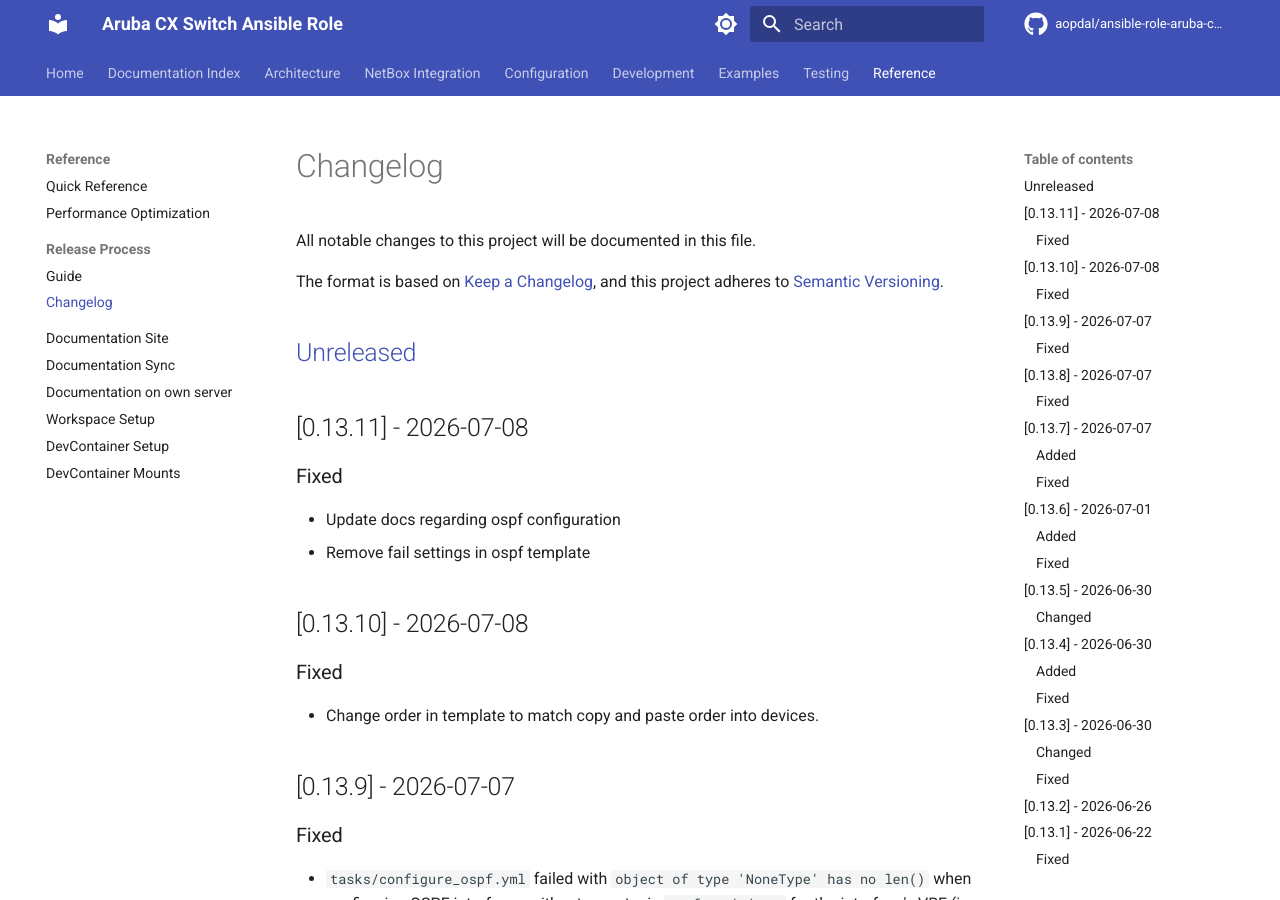
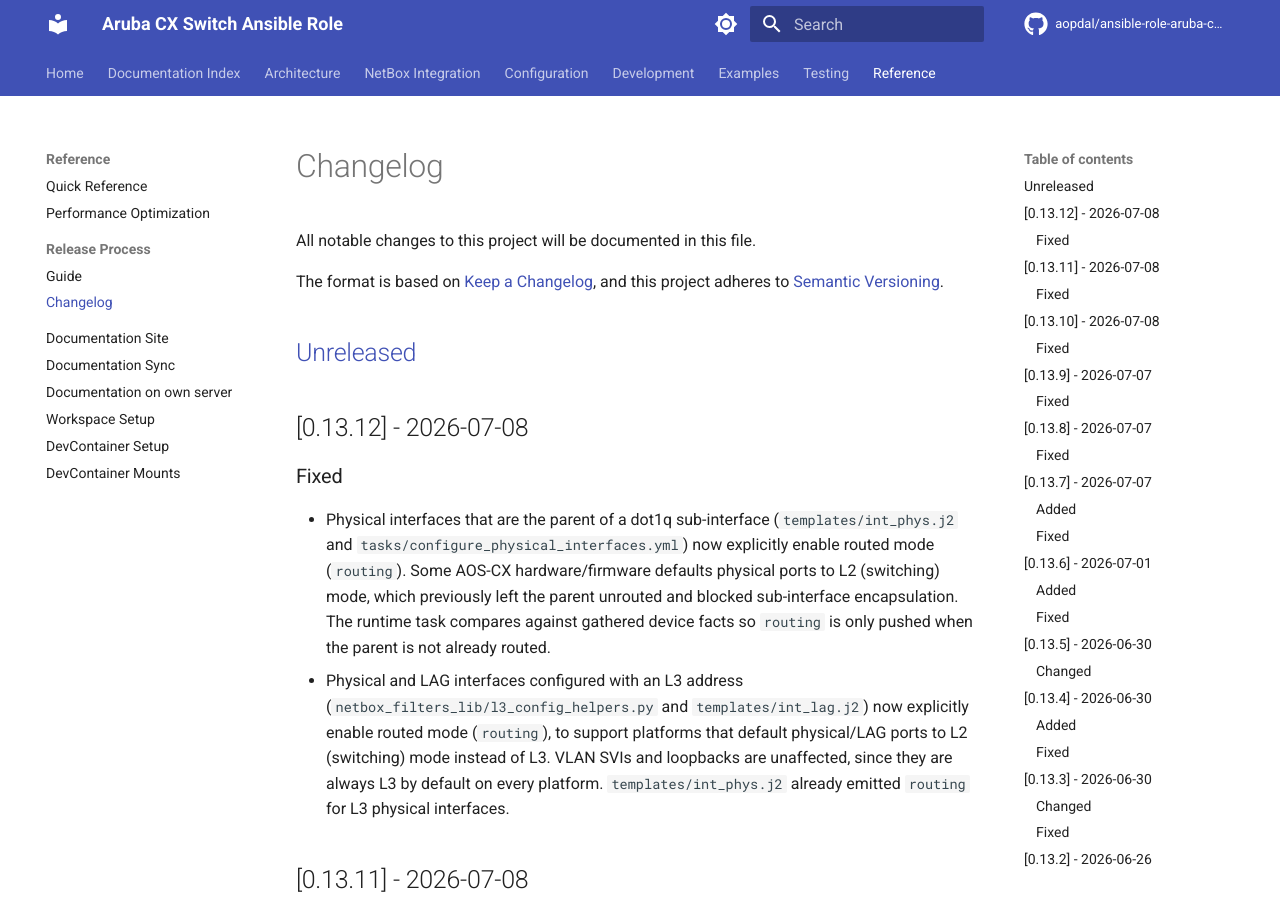
Before and after one commit to aopdal/ansible-role-aruba-cx-switch, an MkDocs documentation site: the page built from docs/CHANGELOG.md, in a window 1280 px wide and 900 px high. Built offline with MkDocs 1.6.1 and Material for MkDocs 9.7.7, drawn with Linux system fonts in a browser that asks for light colours; comment, search, counter and statistics services are not loaded.

Commit message:
chore: release version 0.13.12

```diff
--- a/docs/CHANGELOG.md
+++ b/docs/CHANGELOG.md
@@ -6,6 +6,13 @@
 and this project adheres to [Semantic Versioning](https://semver.org/spec/v2.0.0.html).
 
 ## [Unreleased]
+
+## [0.13.12] - 2026-07-08
+
+### Fixed
+
+- Physical interfaces that are the parent of a dot1q sub-interface (`templates/int_phys.j2` and `tasks/configure_physical_interfaces.yml`) now explicitly enable routed mode (`routing`). Some AOS-CX hardware/firmware defaults physical ports to L2 (switching) mode, which previously left the parent unrouted and blocked sub-interface encapsulation. The runtime task compares against gathered device facts so `routing` is only pushed when the parent is not already routed.
+- Physical and LAG interfaces configured with an L3 address (`netbox_filters_lib/l3_config_helpers.py` and `templates/int_lag.j2`) now explicitly enable routed mode (`routing`), to support platforms that default physical/LAG ports to L2 (switching) mode instead of L3. VLAN SVIs and loopbacks are unaffected, since they are always L3 by default on every platform. `templates/int_phys.j2` already emitted `routing` for L3 physical interfaces.
 
 ## [0.13.11] - 2026-07-08
 
```
Also changed, not shown: CHANGELOG.md (+7 -0 lines), 1 other file.
